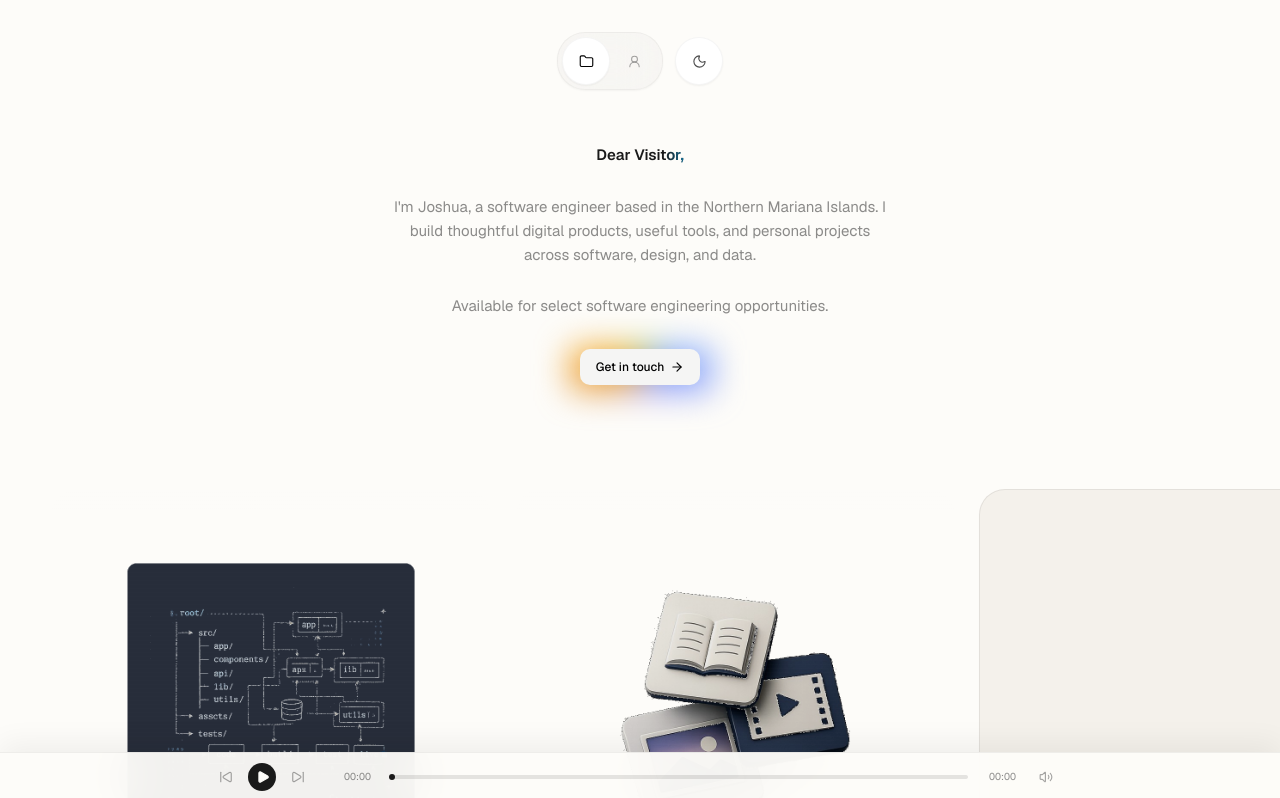
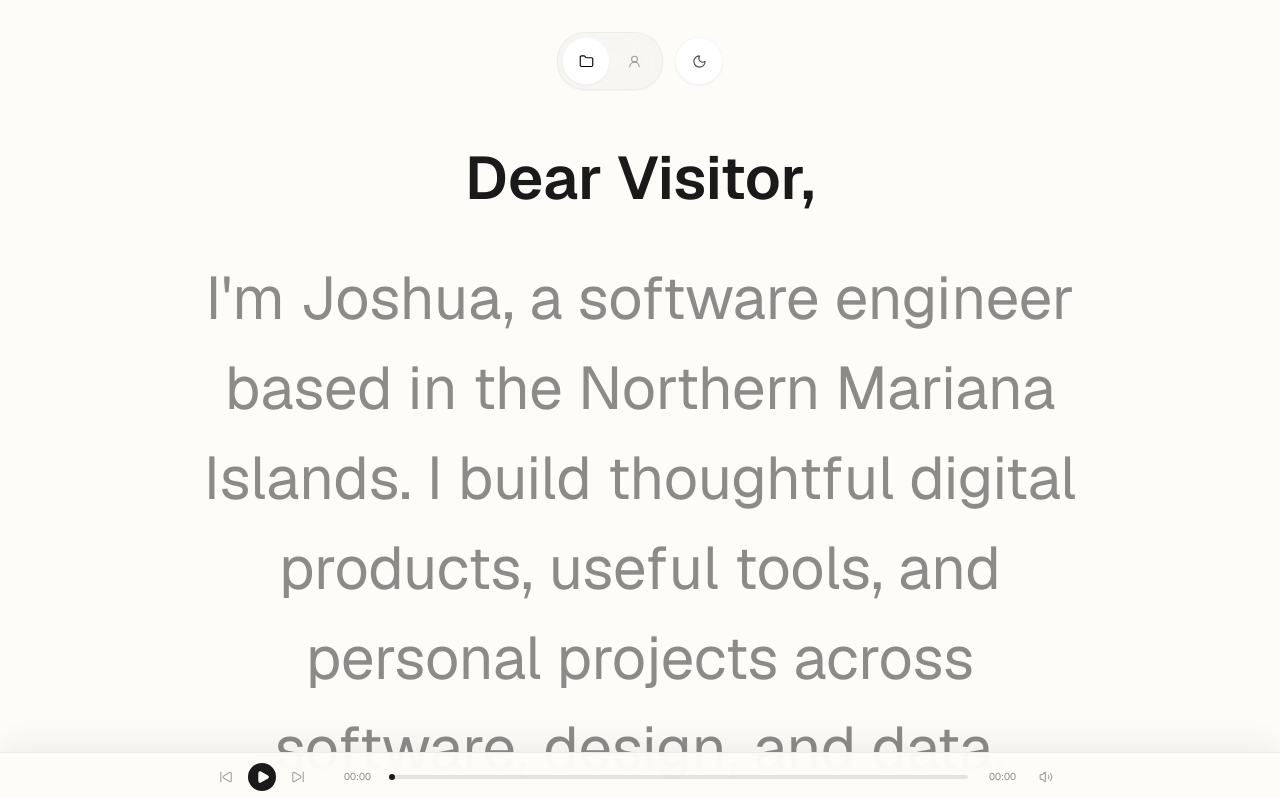
Before and after one commit to Salutatorian/porty, a Next.js app: page / in a window 1280 px wide. Shown: the top 798 px of the page. Built offline with nearby package versions, Linux system fonts and the light colour scheme; no server answers; the database is empty.

Commit message:
Demo: scale intro text to 4x size.
Bump Dear Visitor and bio copy from 15px to 60px for layout preview.

Co-authored-by: Cursor <cursoragent@cursor.com>

```diff
--- a/src/components/PortfolioIntro.tsx
+++ b/src/components/PortfolioIntro.tsx
@@ -6,8 +6,8 @@ import { ShimmeringText } from "@/components/unlumen-ui/shimmering-text";
 
 export function PortfolioIntro() {
   return (
-    <div className="mx-auto max-w-[560px] text-center">
-      <p className="text-[15px]">
+    <div className="mx-auto max-w-5xl text-center">
+      <p className="text-[60px] leading-[1.15]">
         <ShimmeringText
           text="Dear Visitor,"
           duration={2.5}
@@ -18,7 +18,7 @@ export function PortfolioIntro() {
         />
       </p>
 
-      <p className="mx-auto mt-7 max-w-[500px] text-[15px] leading-[1.6] text-foreground/50">
+      <p className="mx-auto mt-10 max-w-4xl text-[60px] leading-[1.5] text-foreground/50">
         <FastScrambleText
           text="I'm Joshua, a software engineer based in the Northern Mariana Islands. I build thoughtful digital products, useful tools, and personal projects across software, design, and data."
           delay={150}
```
